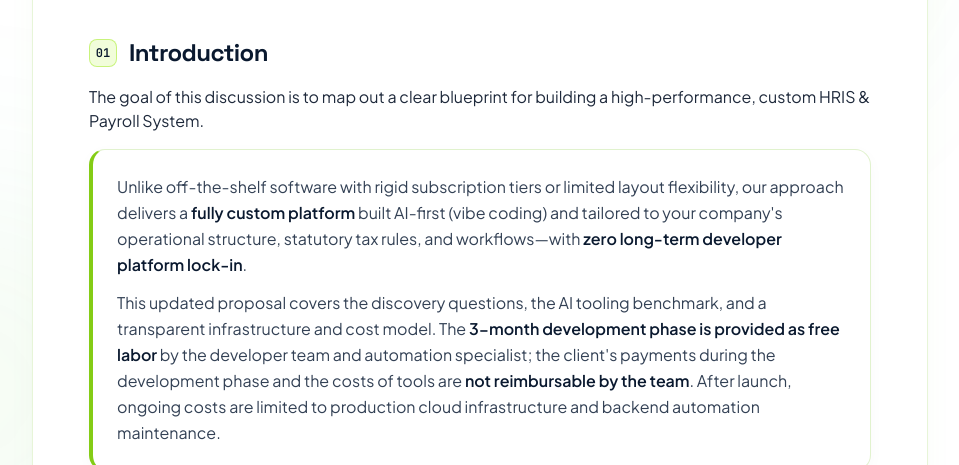
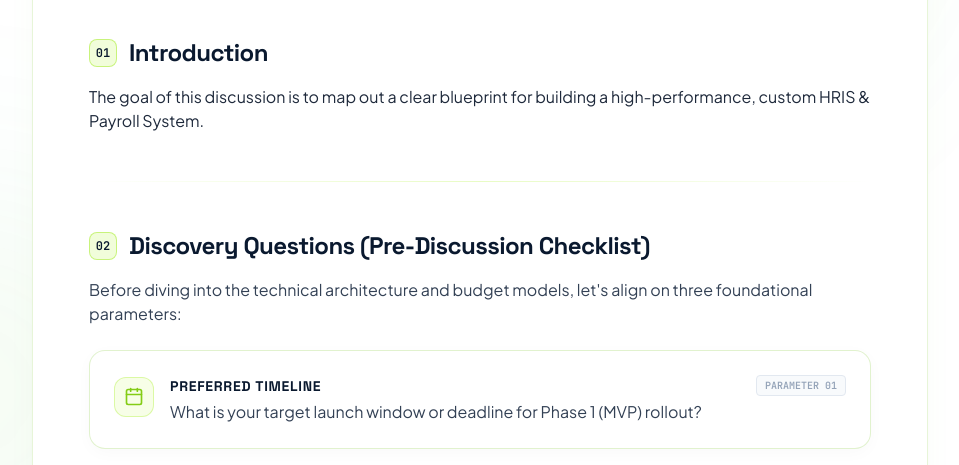
Before and after one commit to Yapsteward/hrisandpayrollsystemproposal.html, a plain HTML site: page HRIS&Payrolproposal.html in a window 1280 px wide. Shown: the part 335-800 px from the top of the page, without its empty margins (160-1119 px from the left). Drawn offline with nearby package versions, Linux system fonts and the light colour scheme.

Commit message:
Add files via upload

```diff
--- a/HRIS&Payrolproposal.html
+++ b/HRIS&Payrolproposal.html
@@ -341,25 +341,6 @@
             The goal of this discussion is to map out a clear
             blueprint for building a high-performance, custom HRIS & Payroll System.
           </p>
-
-          <!-- Highlight Intro Callout with Transparent Lime Border -->
-          <div class="lime-card rounded-2xl p-5 sm:p-6 border-l-4 border-l-[#84cc16] scroll-reveal space-y-3">
-            <p class="text-slate-700 leading-relaxed">
-              Unlike off-the-shelf software with rigid subscription tiers or limited layout flexibility, our approach
-              delivers a <strong class="text-[#0a192f] font-semibold">fully custom platform</strong> built AI-first
-              (vibe coding) and tailored to your company's operational structure, statutory tax rules, and
-              workflows—with <strong class="text-[#0a192f] font-semibold">zero long-term developer platform
-                lock-in</strong>.
-            </p>
-            <p class="text-slate-700 leading-relaxed">
-              This updated proposal covers the discovery questions, the AI tooling benchmark, and a transparent
-              infrastructure and cost model. The <strong class="text-[#0a192f] font-semibold">3-month development
-                phase is provided as free labor</strong> by the developer team and automation specialist; the client's
-              payments during the development phase and the costs of tools are
-              <strong class="text-[#0a192f] font-semibold">not reimbursable by the team</strong>. After launch, ongoing
-              costs are limited to production cloud infrastructure and backend automation maintenance.
-            </p>
-          </div>
         </div>
       </section>
 
@@ -915,10 +896,10 @@
                   ₱0 during testing
                 </td>
                 <td class="p-3.5 sm:p-4 text-xs">
-                  <strong class="text-[#0a192f]">Free Labor, No Reimbursement:</strong> The developer team and
+                  The developer team and
                   automation
                   specialist provide the 3-month development phase (architectural design, payroll formula testing, MVP
-                  deployment, and system verification) as free labor. The client's payments during the development phase
+                  deployment, and system verification). The client's payments during the development phase
                   and the costs of tools are not reimbursable by the team.
                 </td>
               </tr>
```
